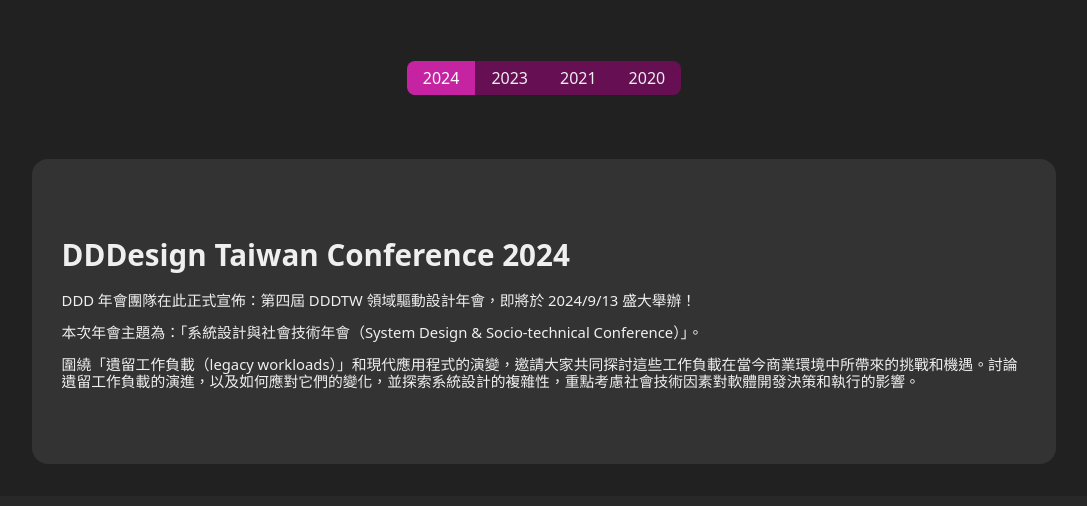
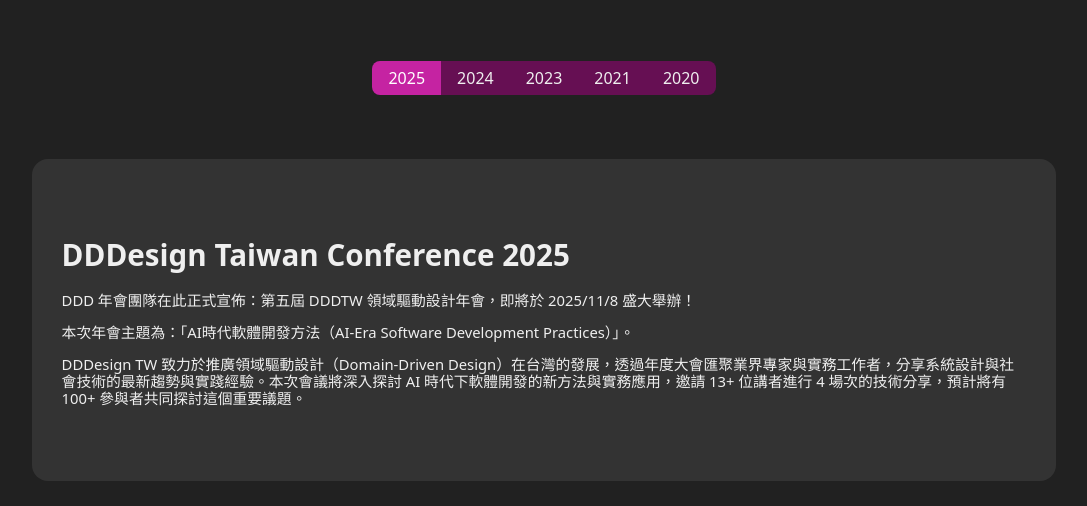
Before and after one commit to ddd-tw-conference/ddd-tw-conference.github.io, a plain HTML site: page index.html in a window 1280 px wide. Shown: the part 261-767 px from the top of the page, without its empty margins (96-1183 px from the left). Drawn offline with nearby package versions, Linux system fonts and the light colour scheme.

Commit message:
更新 2025 年 DDD TW 年會資訊，包括日期、主題及相關描述

```diff
--- a/index.html
+++ b/index.html
@@ -7,9 +7,9 @@
     <title>DDD TW Conference</title>
     <meta
       property="description"
-      content="DDD 年會團隊在此正式宣佈：DDDTW 領域驅動設計年會，即將於 2024/9/13 盛大舉辦！本次年會主題為：「系統設計與社會技術年會（System Design & Socio-technical Conference）」。圍繞「遺留工作負載（legacy workloads）」和現代應用程式的演變，邀請大家共同探討這些工作負載在當今商業環境中所帶來的挑戰和機遇。"
+      content="DDD 年會團隊在此正式宣佈：第五屆 DDDTW 領域驅動設計年會，即將於 2025/11/8 盛大舉辦！本次年會主題為：「AI時代軟體開發方法（AI‑Era Software Development Practices）」。透過年度大會匯聚業界專家與實務工作者，分享系統設計與社會技術的最新趨勢與實踐經驗。"
     />
-    <meta property="og:image" content="https://conference.ddd-tw.com/2024/assets/images/banner.jpg" />
+    <meta property="og:image" content="https://conference.ddd-tw.com/2025/images/banners/banner-main.png" />
     <link rel="preconnect" href="https://fonts.googleapis.com" />
     <link rel="preconnect" href="https://fonts.gstatic.com" crossorigin />
     <link
@@ -28,6 +28,7 @@
     </header>
     <section class="main">
       <div class="links">
+        <a href="/2025" target="_blank" rel="noreferrer noopener"><div>2025</div></a>
         <a href="/2024" target="_blank" rel="noreferrer noopener"><div>2024</div></a>
         <a href="/2023" target="_blank" rel="noreferrer noopener"><div>2023</div></a>
         <a href="/2021" target="_blank" rel="noreferrer noopener"><div>2021</div></a>
@@ -35,13 +36,13 @@
       </div>
     </section>
     <section class="cfs">
-      <h1>DDDesign Taiwan Conference 2024</h1>
+      <h1>DDDesign Taiwan Conference 2025</h1>
       <p>
-        DDD 年會團隊在此正式宣佈：第四屆 DDDTW 領域驅動設計年會，即將於 2024/9/13 盛大舉辦！
+        DDD 年會團隊在此正式宣佈：第五屆 DDDTW 領域驅動設計年會，即將於 2025/11/8 盛大舉辦！
       </p>
-      <p>本次年會主題為：「系統設計與社會技術年會（System Design & Socio-technical Conference）」。</p>
+      <p>本次年會主題為：「AI時代軟體開發方法（AI‑Era Software Development Practices）」。</p>
       <p>
-        圍繞「遺留工作負載（legacy workloads）」和現代應用程式的演變，邀請大家共同探討這些工作負載在當今商業環境中所帶來的挑戰和機遇。討論遺留工作負載的演進，以及如何應對它們的變化，並探索系統設計的複雜性，重點考慮社會技術因素對軟體開發決策和執行的影響。
+        DDDesign TW 致力於推廣領域驅動設計（Domain-Driven Design）在台灣的發展，透過年度大會匯聚業界專家與實務工作者，分享系統設計與社會技術的最新趨勢與實踐經驗。本次會議將深入探討 AI 時代下軟體開發的新方法與實務應用，邀請 13+ 位講者進行 4 場次的技術分享，預計將有 100+ 參與者共同探討這個重要議題。
       </p>
     </section>
     <footer>
```
